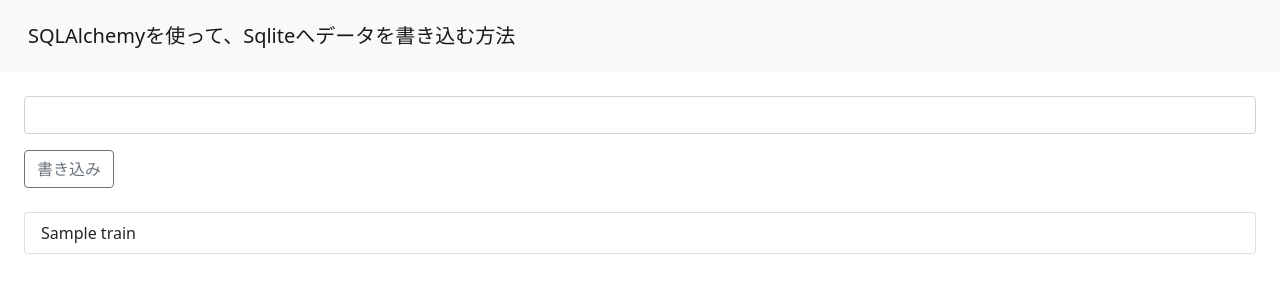
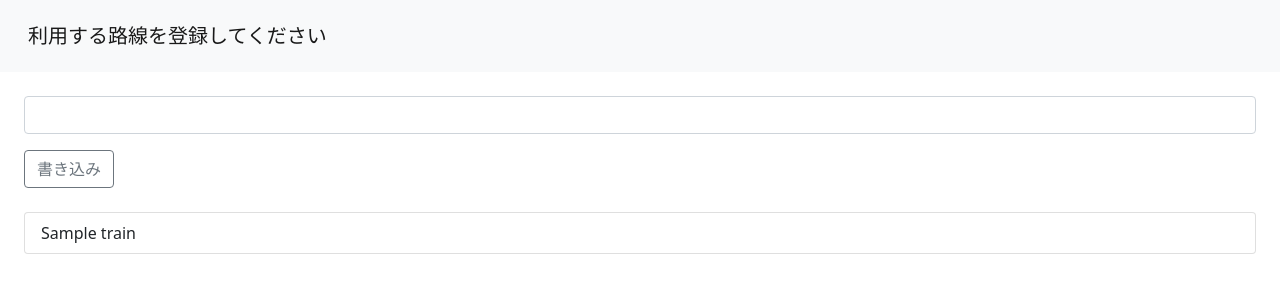
Before and after one commit to takutoooooooo/voice_lab, a Flask app: template templates/index.html in a window 1280 px wide. Shown: the top 300 px of the page. Run offline with Flask 2, Linux system fonts and the light colour scheme; the template is opened without the code that fills it: most values are stand-ins (such as "Sample title", 1, 10 or a date in 2020).

Commit message:
タイトル、表示名の変更

```diff
--- a/templates/base.html
+++ b/templates/base.html
@@ -9,7 +9,7 @@
 <body>
     <nav class="navbar navbar-light bg-light p-3">
         <div class="container-fluid">
-          <a class="navbar-brand" href="/">SQLAlchemyを使って、Sqliteへデータを書き込む方法</a>
+          <a class="navbar-brand" href="/">利用する路線を登録してください</a>
         </div>
       </nav>
     {% block body %}{% endblock %}
--- a/templates/index.html
+++ b/templates/index.html
@@ -1,6 +1,6 @@
 {% extends 'base.html'%}
 {% block head %}
-    <title>トップページ</title>
+    <title>voice_lab</title>
 {% endblock %}
 
 {% block body %}
```
